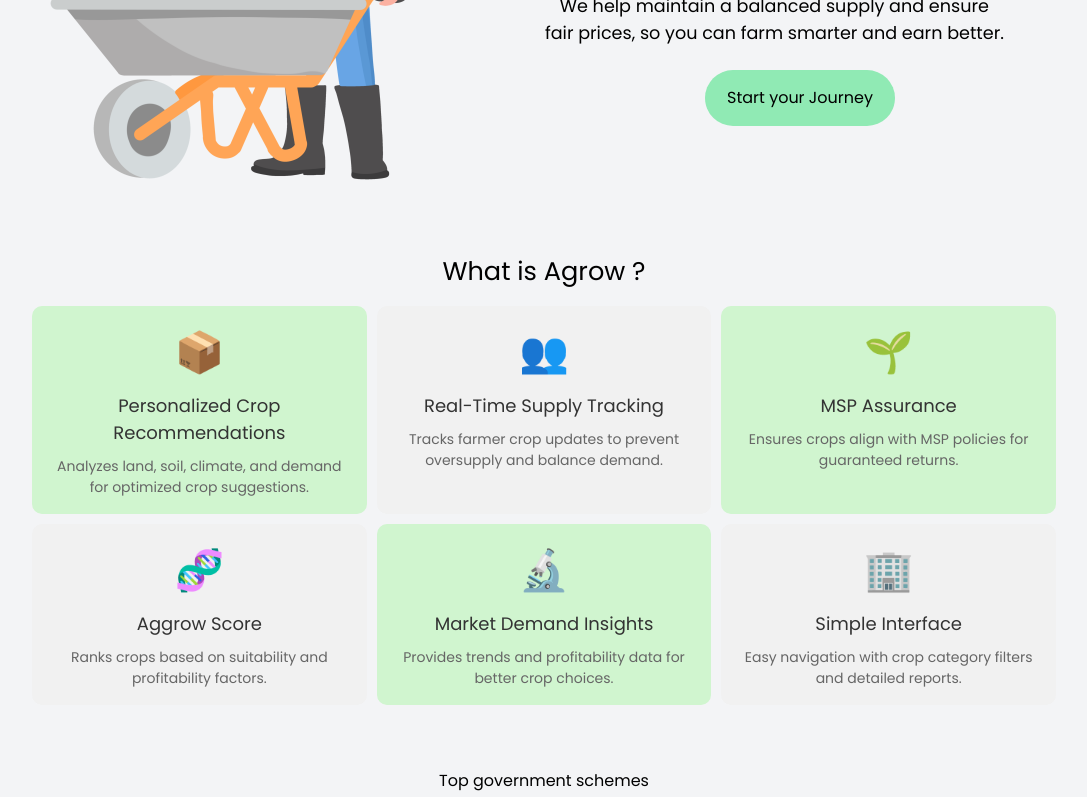
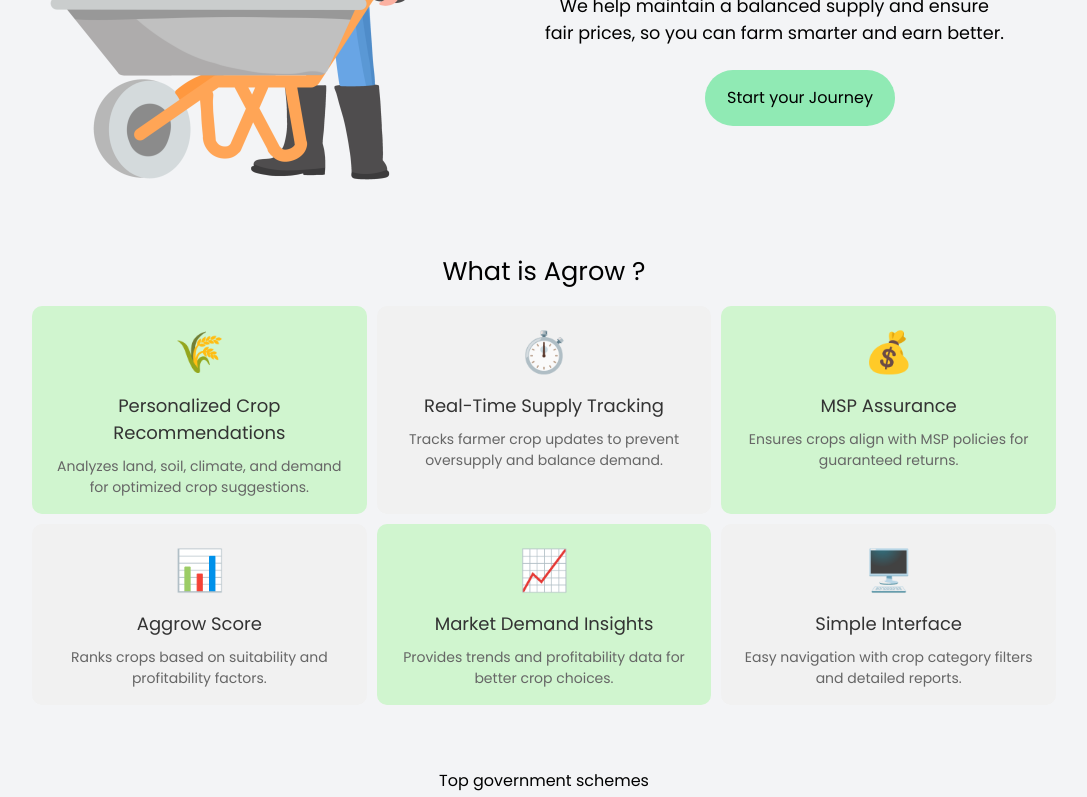
Before and after one commit to Madhavbansal27/AggrowFrontend, a React (Vite) app: page / in a window 1280 px wide. Shown: the part 404-1201 px from the top of the page, without its empty margins (96-1183 px from the left). Built offline with nearby package versions, Linux system fonts and the light colour scheme.

Commit message:
added emoji

```diff
--- a/src/components/BoxesInfo/BoxesInfo.jsx
+++ b/src/components/BoxesInfo/BoxesInfo.jsx
@@ -6,32 +6,32 @@
             <h1>What is Agrow ?</h1>
             <div class="container-boxes">
                 <div class="service-box1">
-                    <div class="icon">📦</div>
+                    <div class="icon">🌾</div>
                     <h3>Personalized Crop Recommendations</h3>
                     <p>Analyzes land, soil, climate, and demand for optimized crop suggestions.</p>
                 </div>
                 <div class="service-box">
-                    <div class="icon">👥</div>
+                    <div class="icon">⏱️</div>
                     <h3>Real-Time Supply Tracking</h3>
                     <p>Tracks farmer crop updates to prevent oversupply and balance demand.</p>
                 </div>
                 <div class="service-box1">
-                    <div class="icon">🌱</div>
+                    <div class="icon">💰</div>
                     <h3>MSP Assurance</h3>
                     <p>Ensures crops align with MSP policies for guaranteed returns.</p>
                 </div>
                 <div class="service-box">
-                    <div class="icon">🧬</div>
+                    <div class="icon">📊</div>
                     <h3>Aggrow Score</h3>
                     <p>Ranks crops based on suitability and profitability factors.</p>
                 </div>
                 <div class="service-box1">
-                    <div class="icon">🔬</div>
+                    <div class="icon"> 📈</div>
                     <h3>Market Demand Insights</h3>
                     <p>Provides trends and profitability data for better crop choices.</p>
                 </div>
                 <div class="service-box">
-                    <div class="icon">🏢</div>
+                    <div class="icon">🖥️</div>
                     <h3>Simple Interface</h3>
                     <p>Easy navigation with crop category filters and detailed reports.</p>
                 </div>
```
